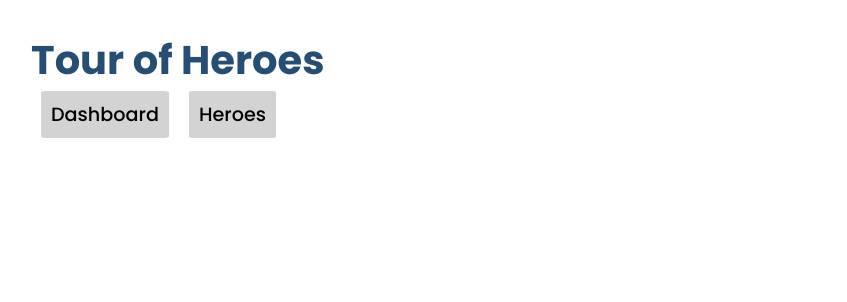
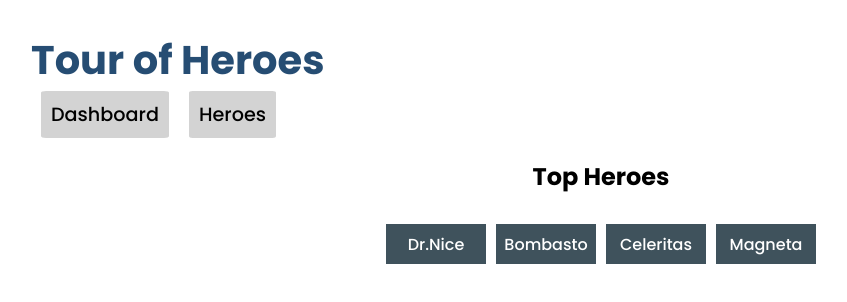
Before and after one commit to PhenomLG/test-project-angular, an Angular app: page /dashboard in a window 1280 px wide. Shown: the top 302 px of the page, without its empty margins (39-886 px from the left). Built offline with nearby package versions, Linux system fonts and the light colour scheme.

Commit message:
Add dashboard view

```diff
--- a/src/app/pages/dashboard/dashboard.component.html
+++ b/src/app/pages/dashboard/dashboard.component.html
@@ -1,4 +1,6 @@
 <section class="dashboard">
-  <h2 class="dashboard__title"></h2>
-
+  <h2 class="dashboard__title">{{title}}</h2>
+  <div class="dashboard__wrapper">
+    <div *ngFor="let hero of topHeroes" class="dashboard__item">{{hero.name}}</div>
+  </div>
 </section>
--- a/src/app/pages/dashboard/dashboard.component.scss
+++ b/src/app/pages/dashboard/dashboard.component.scss
@@ -0,0 +1,31 @@
+.dashboard {
+
+  &__title {
+    text-align: center;
+  }
+
+  &__wrapper {
+    margin-top: 30px;
+    display: grid;
+    justify-content: center;
+    grid-template-columns: repeat(4, 100px);
+    column-gap: 10px;
+  }
+
+  &__item {
+    min-height: 40px;
+    display: flex;
+    justify-content: center;
+    align-items: center;
+
+    background-color: #3f525c;
+    color: white;
+
+    transition: all 0.6s;
+    cursor: pointer;
+    ;
+    &:hover {
+      background-color: black;
+    }
+  }
+}
--- a/src/app/pages/dashboard/dashboard.component.ts
+++ b/src/app/pages/dashboard/dashboard.component.ts
@@ -1,11 +1,21 @@
-import {Component} from '@angular/core';
+import {Component, OnInit} from '@angular/core';
+import {HeroService} from "../../services/hero.service";
+import {Hero} from "../../models/hero.models";
 
 @Component({
   selector: 'app-dashboard',
   templateUrl: './dashboard.component.html',
   styleUrls: ['./dashboard.component.scss']
 })
-export class DashboardComponent {
+export class DashboardComponent implements OnInit{
+  topHeroes: Hero[] = [];
+  title: string = 'Top Heroes';
+  constructor(private heroService: HeroService) {
+    //this.topHeroes = this.heroService.getHeroes();
+  }
+  ngOnInit(): void {
+    this.topHeroes = this.heroService.getHeroes().slice(0, 4);
+  }
 
 
 }
--- a/src/app/services/hero.service.ts
+++ b/src/app/services/hero.service.ts
@@ -1,20 +1,21 @@
 import {Hero} from "../models/hero.models";
 
 export class HeroService {
-  constructor() { }
-  heroes: Hero[] = [
+  private heroes: Hero[] = [
     new Hero('Dr.Nice', 12),
     new Hero('Bombasto', 13),
     new Hero('Celeritas', 14),
     new Hero('Magneta', 15),
     new Hero('Poldi', 16),
   ];
+
+  constructor() { }
   getHeroes(): Hero[] {
     return this.heroes;
   }
 
   getHero(id: number): Hero {
-     return this.heroes[this.heroes.findIndex(hero => hero.id = id)];
+     return this.heroes[this.heroes.findIndex(hero => hero.id == id)];
   }
 
   updateHero() {
```
